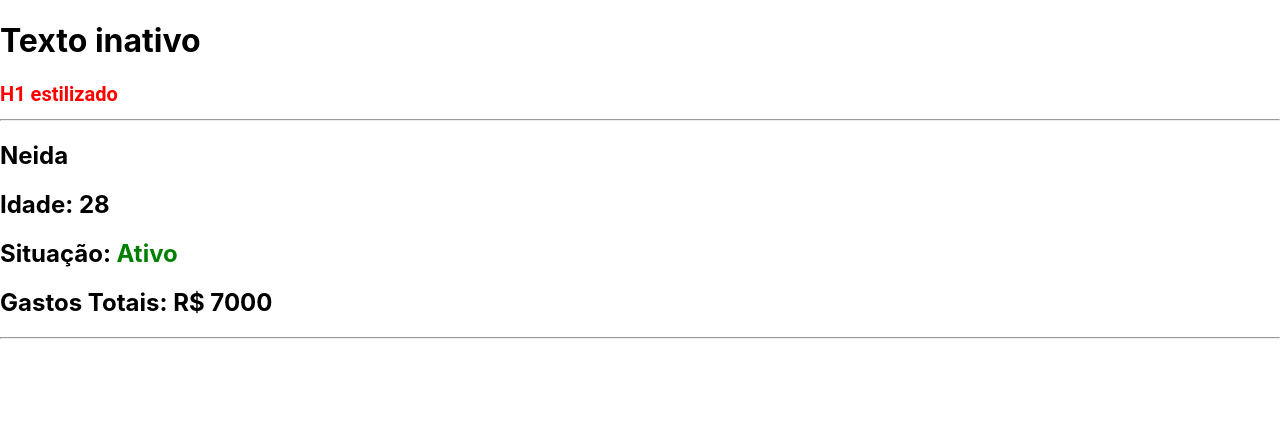
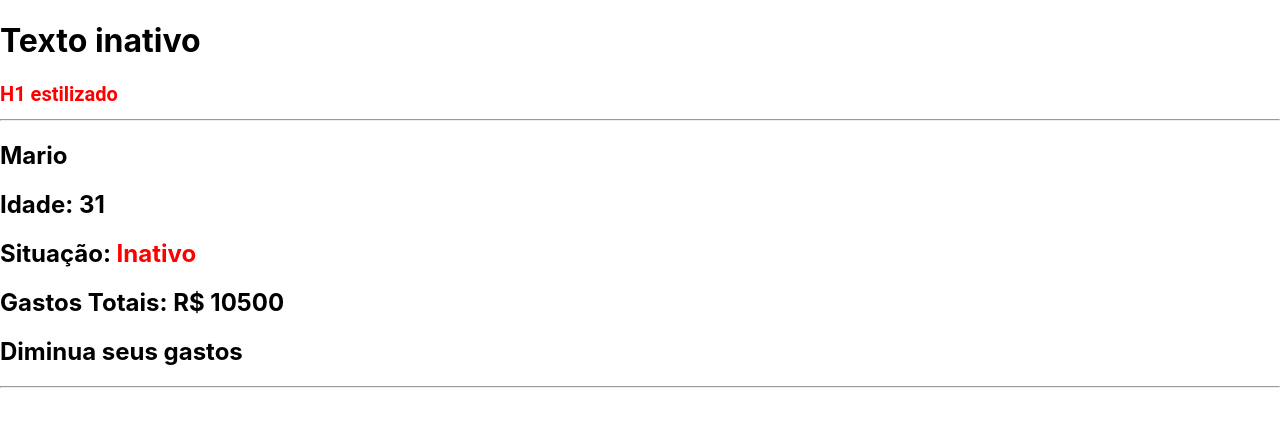
Before and after one commit to guilhermetamega/ReactOrigamid, a React (Create React App) app in the folder origamid/: page / in a window 1280 px wide. Shown: the top 426 px of the page. Built offline with nearby package versions, Linux system fonts and the light colour scheme.

Commit message:
Page ClientsExercise total h2 correction

```diff
--- a/origamid/src/components/ClientsExercise/index.jsx
+++ b/origamid/src/components/ClientsExercise/index.jsx
@@ -22,7 +22,7 @@ export default function ClientsExercise() {
     ativo: true,
   };
 
-  const data = neida;
+  const data = mario;
 
   const total = data.compras.map((item) => item.valor).reduce((a, b) => a + b);
 
@@ -38,7 +38,7 @@ export default function ClientsExercise() {
         </span>
       </h2>
       <h2>Gastos Totais: R$ {total}</h2>
-      <h2>{total >= 10000 ? "Diminua seus gastos" : ""}</h2>
+      {total >= 10000 && <h2>Diminua seus gastos</h2>}
       <hr />
     </>
   );
```
